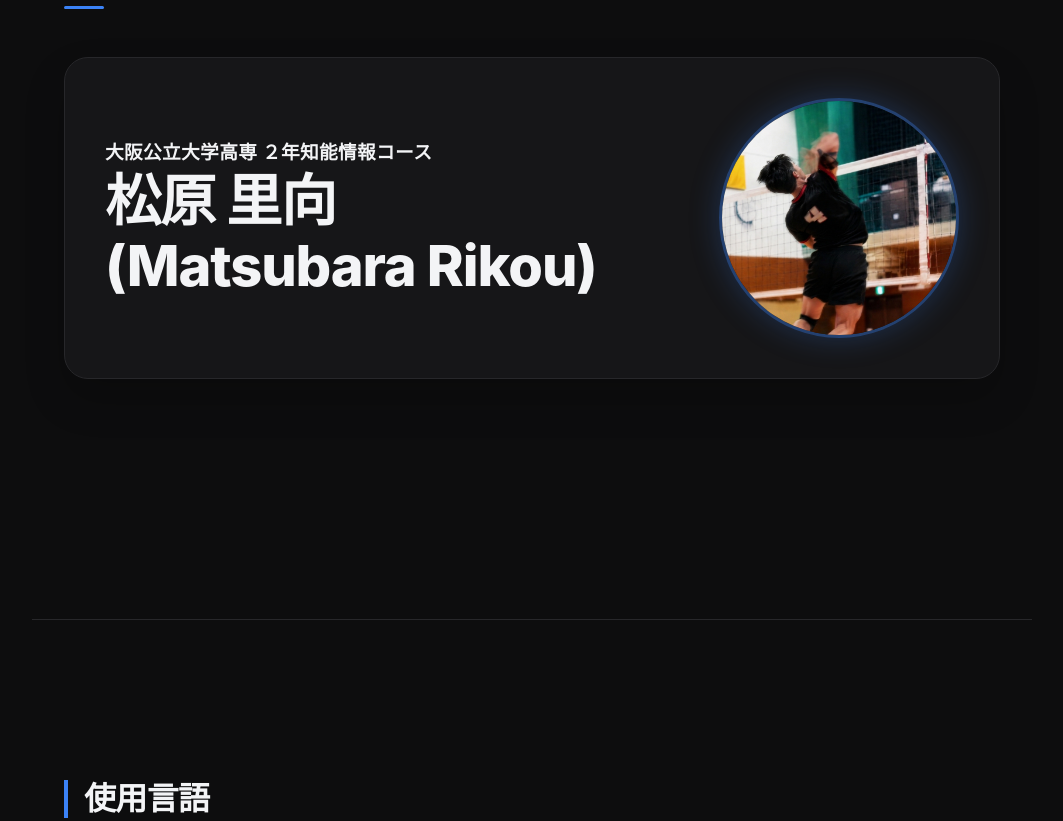
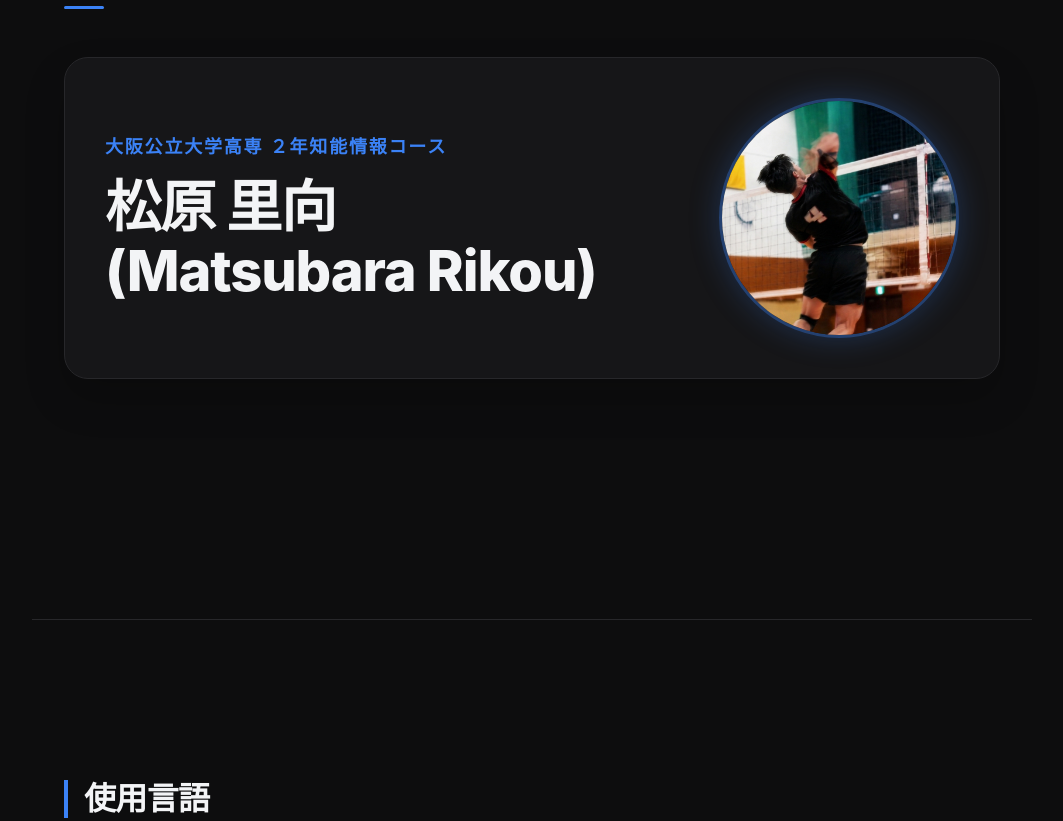
Before and after one commit to NERO11110/Portfolio, a plain HTML site: page index.html in a window 1280 px wide. Shown: the part 1045-1866 px from the top of the page, without its empty margins (108-1171 px from the left). Drawn offline with Linux system fonts and the light colour scheme.

Commit message:
pからh3

```diff
--- a/style.css
+++ b/style.css
@@ -237,7 +237,7 @@ body {
   flex: 1;
 }
 
-.name p {
+.name h3 {
   font-size: 18px;
   text-transform: uppercase;
   letter-spacing: 0.1em;
```
